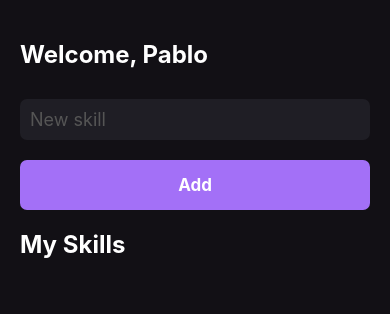
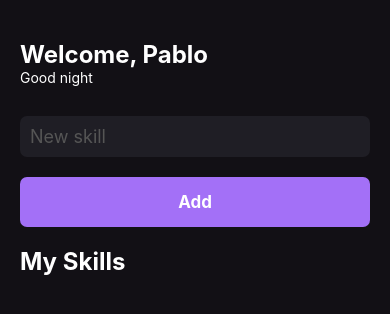
Before and after one commit to PabloXT14/My-Skills-React-Native, a React Native app: screen / in a window 390 px wide. Shown: the top 314 px of the page. Built offline with nearby package versions, Linux system fonts and the light colour scheme.

Commit message:
feat: study about useEffect

```diff
--- a/src/pages/Home.js
+++ b/src/pages/Home.js
@@ -1,4 +1,4 @@
-import React, { useState } from "react";
+import React, { useState, useEffect } from "react";
 import {
     View,
     Text,
@@ -23,15 +23,34 @@ import { SkillCard } from "../components/SkillCard";
 export function Home() {
     const [newSkill, setNewSkill] = useState('');
     const [mySkills, setMySkills] = useState([])
+    const [gretting, setGretting] = useState('');
+
 
     // padrão funções com handle (lidar com ações do usuário)
     function handleAddNewSkill() {
         setMySkills(oldState => [...oldState, newSkill]);// outra maneira de passar no valor para array de state
     }
 
+
+    // Utilizando useEffect
+    useEffect(() => {
+        const currentHours = new Date().getHours()//pegando hora atual
+
+        if(currentHours < 12) return setGretting('Good morning');
+
+        if(currentHours >= 12 && currentHours < 18) return setGretting('Good afternoon');
+
+        if(currentHours > 18) return setGretting('Good night');
+
+    }, []);
+
     return (
         <View style={styles.container}>
             <Text style={styles.title}>Welcome, Pablo</Text>
+
+            <Text style={styles.gretting}>
+                {gretting}
+            </Text>
 
             <TextInput
                 style={styles.input}
@@ -79,5 +98,8 @@ const styles = StyleSheet.create({
         padding: Platform.OS == 'ios' ? 15 : 10,
         marginTop: 30,
         borderRadius: 7
+    },
+    gretting: {
+        color: '#FFF',
     }
 });
```
